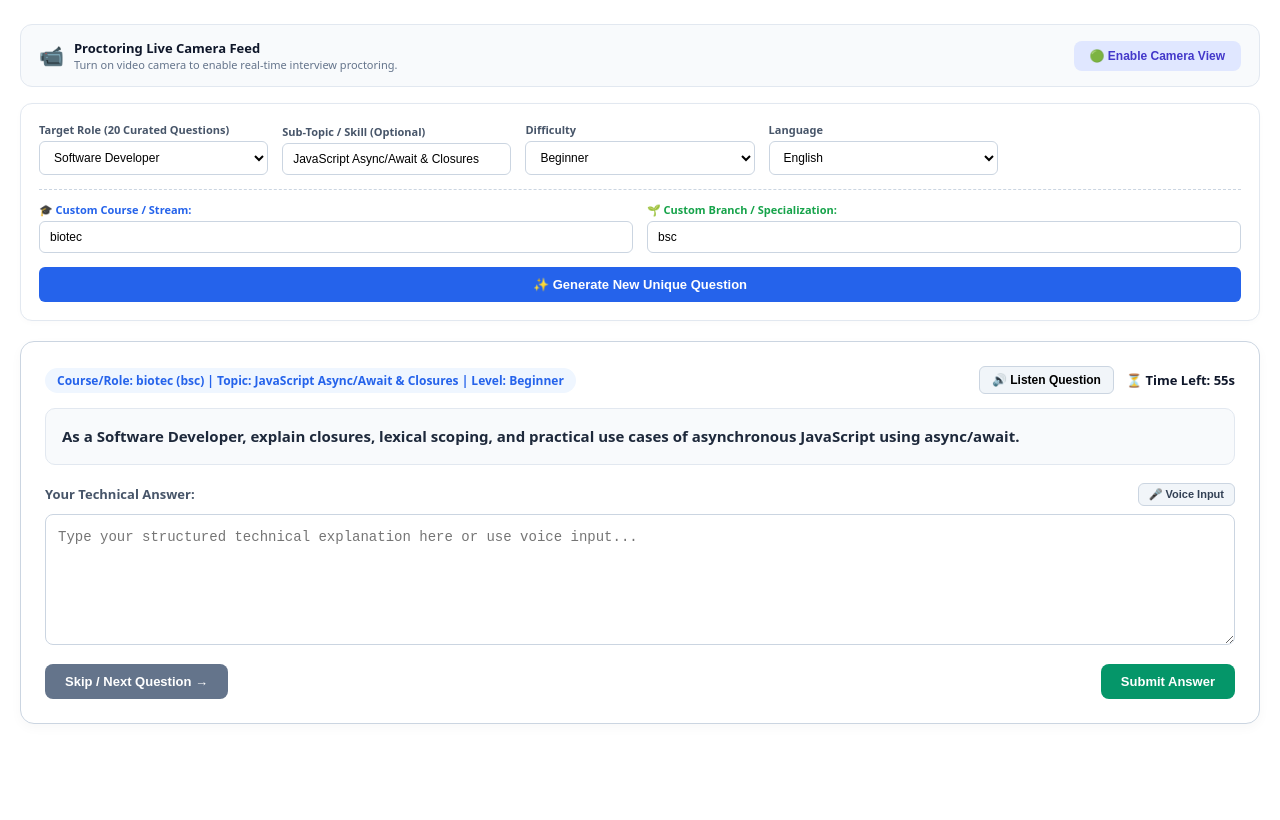
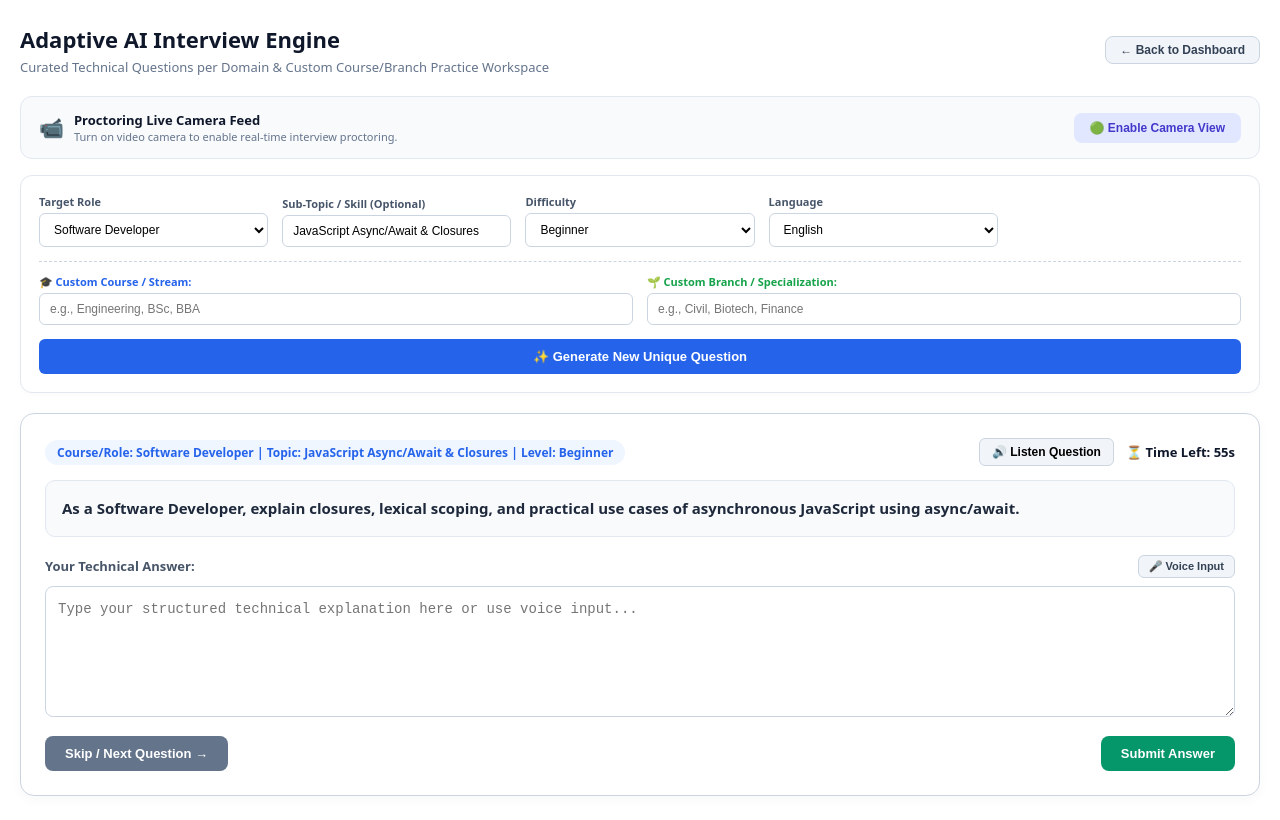
Before and after one commit to MizganFatima/ai-mock-interview-platform, a Next.js app in the folder client/: page /interview in a window 1280 px wide. Built offline with nearby package versions, Linux system fonts and the light colour scheme; no server answers; sample sign-in values are in the browser's storage.

Commit message:
Add back dashboard button and exact placeholders for custom course and branch

```diff
--- a/client/app/interview/page.js
+++ b/client/app/interview/page.js
@@ -6,8 +6,8 @@ export default function InterviewPage() {
     const router = useRouter();
     const [role, setRole] = useState('Software Developer');
     const [topic, setTopic] = useState('JavaScript Async/Await & Closures');
-    const [course, setCourse] = useState('biotec');
-    const [branch, setBranch] = useState('bsc');
+    const [course, setCourse] = useState('');
+    const [branch, setBranch] = useState('');
     const [difficulty, setDifficulty] = useState('Beginner');
     const [selectedLanguage, setSelectedLanguage] = useState('English');
     const [loading, setLoading] = useState(false);
@@ -27,7 +27,7 @@ export default function InterviewPage() {
 
     const API_BASE = process.env.NEXT_PUBLIC_API_URL || 'http://localhost:5000';
 
-    // 20 Comprehensive Questions Bank per Role with Instant Fallback
+    // 20 Comprehensive Questions Bank per Role with Instant Local Fallback
     const roleQuestionBanks = {
         "Software Developer": [
             "Explain the principles of Object-Oriented Programming and how you apply polymorphism in real-world projects.",
@@ -394,6 +394,24 @@ export default function InterviewPage() {
     return (
         <div style={{ padding: '24px 20px', backgroundColor: '#ffffff', color: '#0f172a', minHeight: '100vh', fontFamily: 'system-ui, sans-serif', boxSizing: 'border-box', width: '100%', maxWidth: '100vw', overflowX: 'hidden' }}>
 
+            {/* Header with Back to Dashboard Button[cite: 8, 9, 10] */}
+            <div style={{ display: 'flex', justifyContent: 'space-between', alignItems: 'center', marginBottom: '20px', flexWrap: 'wrap', gap: '12px' }}>
+                <div>
+                    <h1 style={{ fontSize: '22px', fontWeight: '800', margin: '0 0 4px 0', color: '#0f172a' }}>
+                        Adaptive AI Interview Engine
+                    </h1>
+                    <p style={{ color: '#64748b', fontSize: '13px', margin: 0 }}>
+                        Curated Technical Questions per Domain & Custom Course/Branch Practice Workspace
+                    </p>
+                </div>
+                <button
+                    onClick={() => router.push('/dashboard')}
+                    style={{ background: '#f1f5f9', color: '#334155', border: '1px solid #cbd5e1', padding: '6px 14px', borderRadius: '8px', cursor: 'pointer', fontWeight: '600', fontSize: '12px' }}
+                >
+                    ← Back to Dashboard
+                </button>
+            </div>
+
             {/* Proctoring Bar */}
             <div style={{ background: '#f8fafc', border: '1px solid #e2e8f0', borderRadius: '12px', padding: '14px 18px', display: 'flex', justifyContent: 'space-between', alignItems: 'center', marginBottom: '16px', flexWrap: 'wrap', gap: '10px' }}>
                 <div style={{ display: 'flex', alignItems: 'center', gap: '10px' }}>
@@ -433,12 +451,12 @@ export default function InterviewPage() {
                 </div>
             )}
 
-            {/* Configuration Form (Exact Screenshot Layout) */}
+            {/* Configuration Form (Matching Exact Placeholders from Screenshots)[cite: 8, 9, 10] */}
             <div style={{ background: '#ffffff', padding: '18px', borderRadius: '12px', border: '1px solid #e2e8f0', boxShadow: '0 2px 6px rgba(0,0,0,0.02)', marginBottom: '20px' }}>
                 <form onSubmit={handleGenerateQuestion} style={{ display: 'grid', gridTemplateColumns: 'repeat(auto-fit, minmax(200px, 1fr))', gap: '14px', alignItems: 'flex-end' }}>
 
                     <div>
-                        <label style={{ display: 'block', fontSize: '11px', fontWeight: '700', color: '#475569', marginBottom: '4px' }}>Target Role (20 Curated Questions)</label>
+                        <label style={{ display: 'block', fontSize: '11px', fontWeight: '700', color: '#475569', marginBottom: '4px' }}>Target Role</label>
                         <select
                             value={role}
                             onChange={(e) => setRole(e.target.value)}
@@ -490,7 +508,7 @@ export default function InterviewPage() {
                         </select>
                     </div>
 
-                    {/* Custom Fields Row */}
+                    {/* Custom Fields with Exact Placeholders[cite: 8, 9, 10] */}
                     <div style={{ gridColumn: '1 / -1', borderTop: '1px dashed #cbd5e1', paddingTop: '12px', display: 'grid', gridTemplateColumns: 'repeat(auto-fit, minmax(280px, 1fr))', gap: '14px' }}>
                         <div>
                             <label style={{ display: 'block', fontSize: '11px', fontWeight: '700', color: '#2563eb', marginBottom: '4px' }}>🎓 Custom Course / Stream:</label>
@@ -498,7 +516,7 @@ export default function InterviewPage() {
                                 type="text"
                                 value={course}
                                 onChange={(e) => setCourse(e.target.value)}
-                                placeholder="e.g., biotec"
+                                placeholder="e.g., Engineering, BSc, BBA"
                                 style={{ width: '100%', padding: '8px 10px', borderRadius: '6px', border: '1px solid #cbd5e1', fontSize: '12px', boxSizing: 'border-box' }}
                             />
                         </div>
@@ -509,7 +527,7 @@ export default function InterviewPage() {
                                 type="text"
                                 value={branch}
                                 onChange={(e) => setBranch(e.target.value)}
-                                placeholder="e.g., bsc"
+                                placeholder="e.g., Civil, Biotech, Finance"
                                 style={{ width: '100%', padding: '8px 10px', borderRadius: '6px', border: '1px solid #cbd5e1', fontSize: '12px', boxSizing: 'border-box' }}
                             />
                         </div>
```
